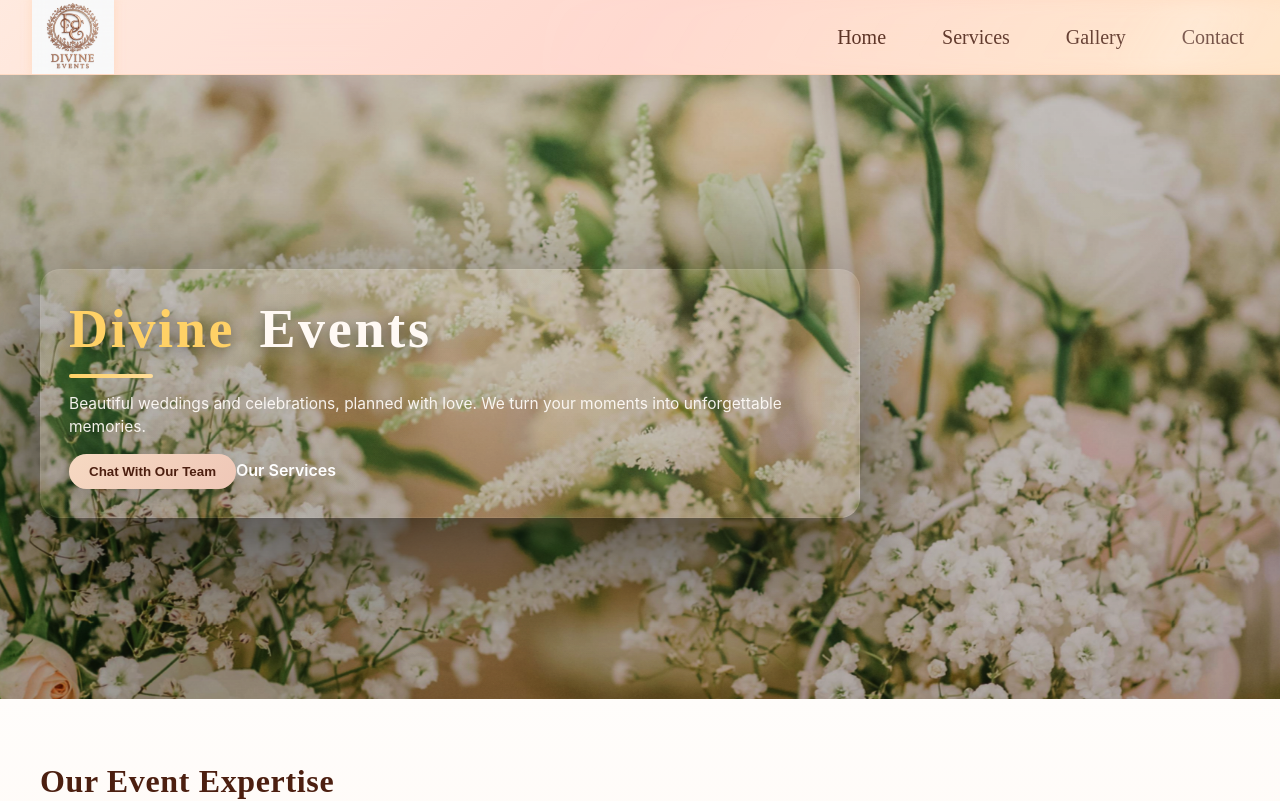
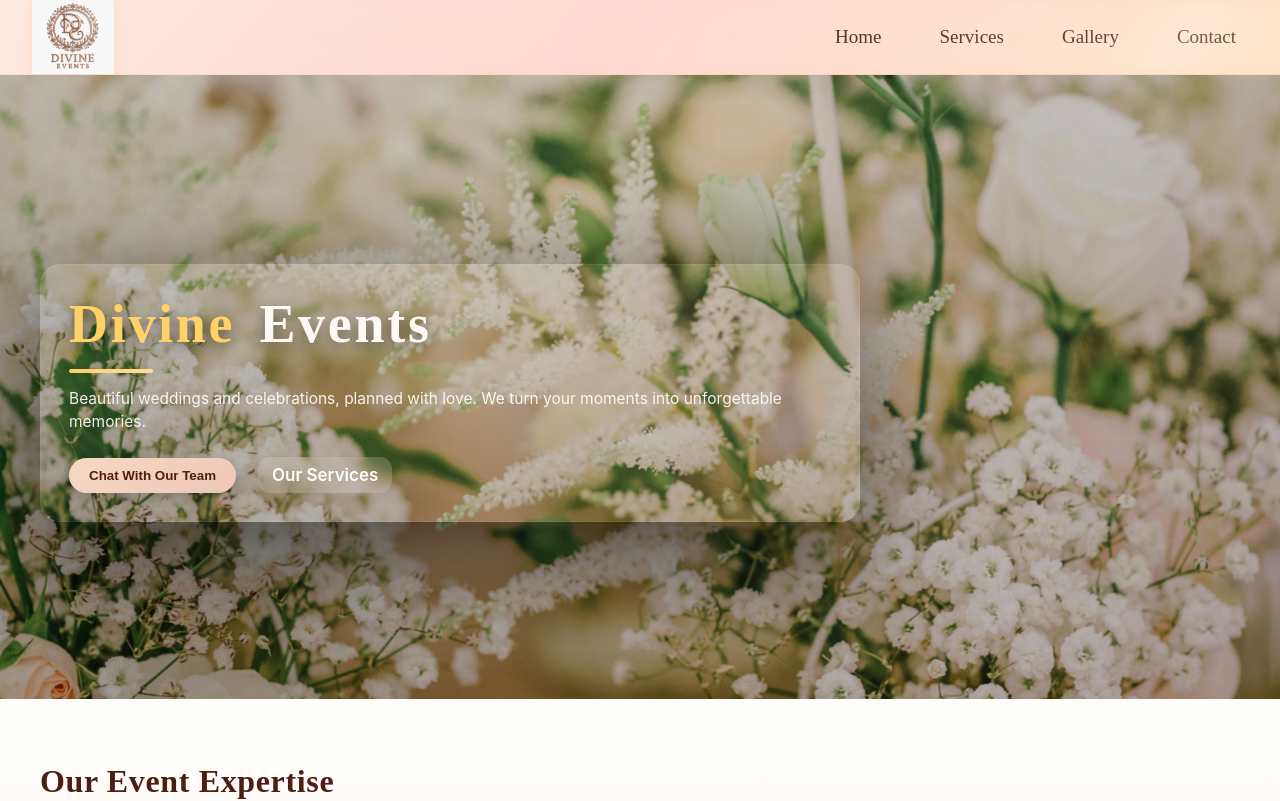
Before and after one commit to HemantSonare/DivineEventsApp, a Next.js app: page / in a window 1280 px wide. Shown: the top 801 px of the page. Built offline with nearby package versions, Linux system fonts and the light colour scheme.

Commit message:
Update globals.css

```diff
--- a/styles/globals.css
+++ b/styles/globals.css
@@ -342,4 +342,40 @@ body {
   }
 }
 
+/* --- FIX NAV SPACING & LAST LINK MISSING --- */
+.nav-links {
+  display: flex;
+  align-items: center;
+  gap: 34px !important;   /* bigger spacing like before */
+}
+
+.nav-links a {
+  padding: 6px 12px !important;
+  font-size: 19px !important;
+  white-space: nowrap;   /* prevents wrapping */
+}
+
+/* --- FIX HERO CTA SPACING --- */
+.hero-ctas {
+  display: flex;
+  align-items: center;
+  gap: 22px !important;   /* EXACT like before */
+  margin-top: 24px !important;
+}
+
+.hero-ctas a {
+  font-size: 17px !important;
+  font-weight: 600 !important;
+}
+
+/* --- MAKE "OUR SERVICES" WHITE + CLEAN --- */
+.hero-ctas a:last-child {
+  color: white !important;
+  text-decoration: none !important;
+  padding: 8px 14px;
+  border-radius: 12px;
+  background: rgba(255,255,255,0.18);
+  backdrop-filter: blur(6px);
+}
+
 /* END OF FILE */
```
